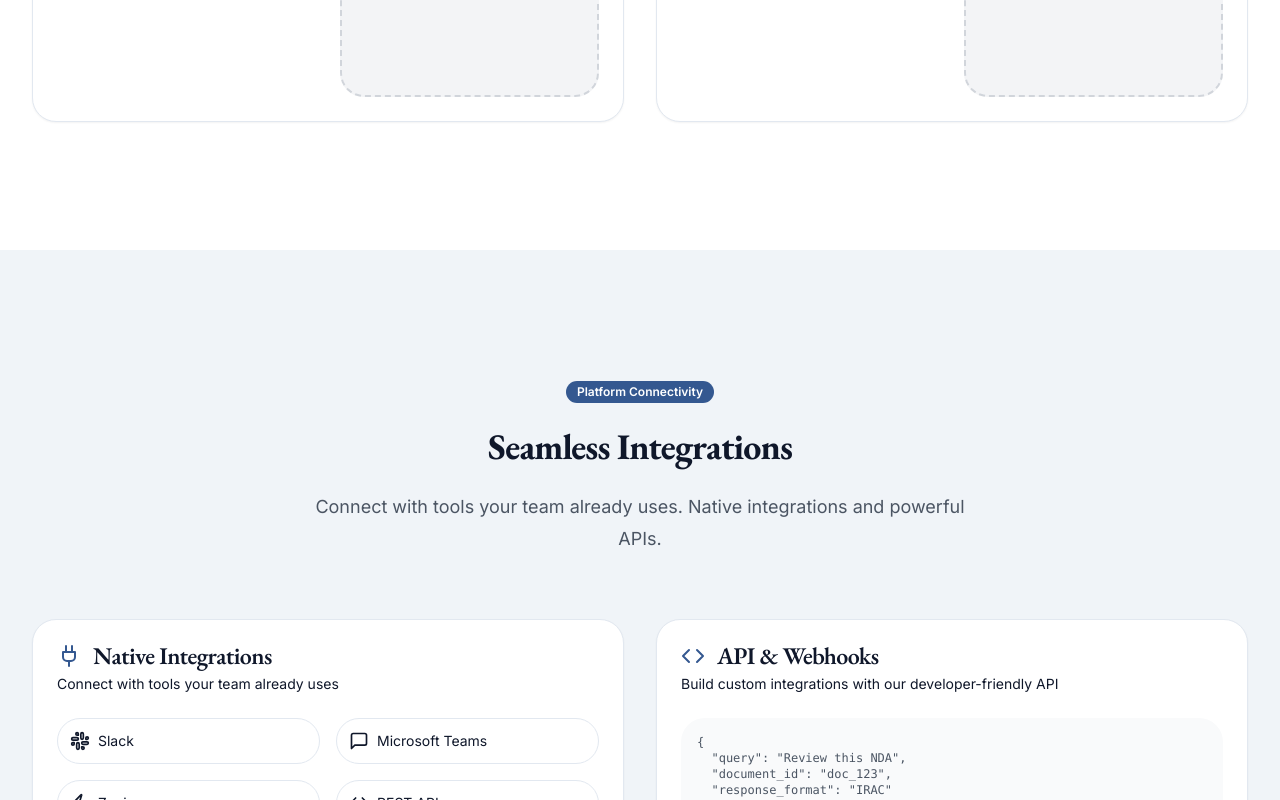
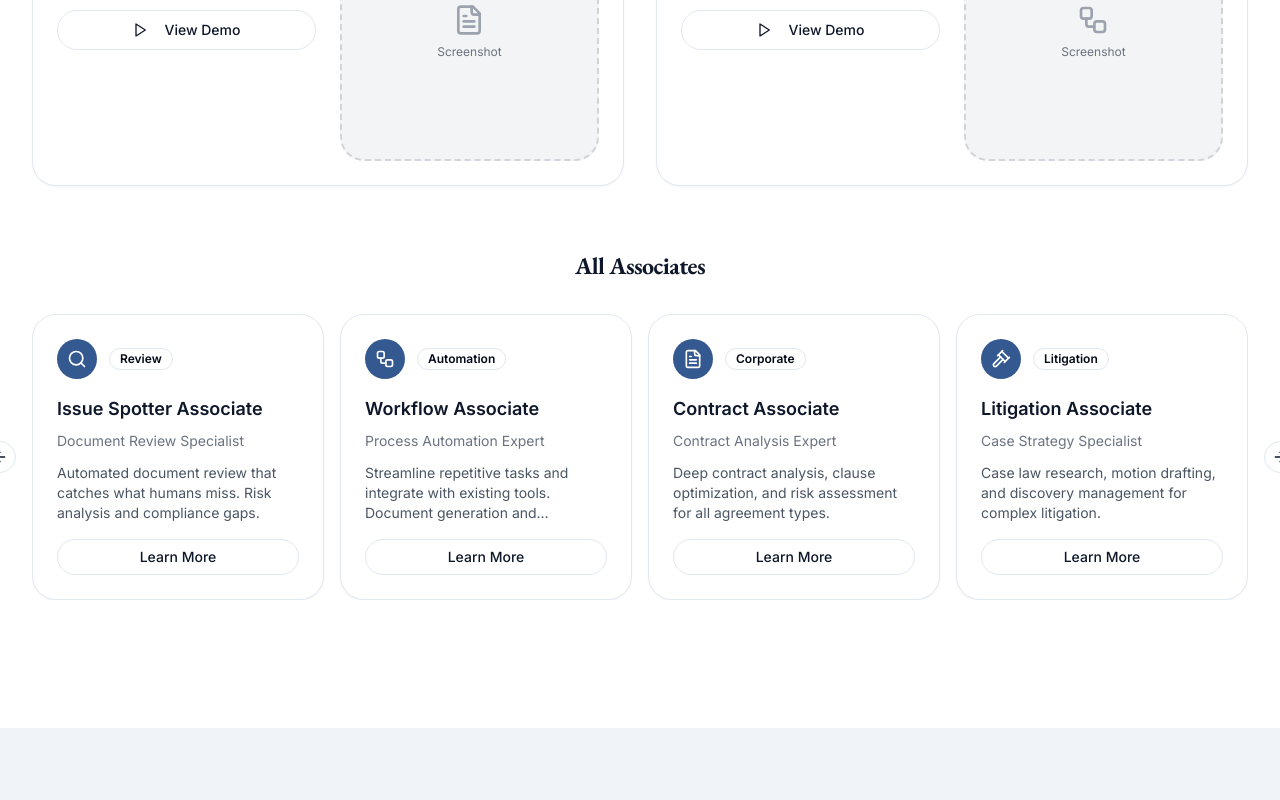
Before and after one commit to ab-boersma/ai-productivity-launch, a React (Vite) app: page /platform in a window 1280 px wide. Shown: the part 2287-3087 px from the top of the page. Built offline with nearby package versions, Linux system fonts and the light colour scheme.

Commit message:
feat: Implement platform page redesign
Reworked the Platform page to include dedicated sections for White Shoe Co-Counsel, White Shoe Associates (with carousel), Integrations, and Data Security. Added space for screenshots and video links in the Co-Counsel and Associates sections.

```diff
--- a/src/pages/Platform.tsx
+++ b/src/pages/Platform.tsx
@@ -4,6 +4,7 @@ import { Footer } from "@/components/Footer";
 import { Button } from "@/components/ui/button";
 import { Card, CardContent, CardDescription, CardHeader, CardTitle } from "@/components/ui/card";
 import { Badge } from "@/components/ui/badge";
+import { Carousel, CarouselContent, CarouselItem, CarouselNext, CarouselPrevious } from "@/components/ui/carousel";
 import { Link } from "react-router-dom";
 import {
   MessageSquare,
@@ -19,8 +20,189 @@ import {
   FileText,
   Users,
   Clock,
-  TrendingUp
+  TrendingUp,
+  Scale,
+  Briefcase,
+  Building,
+  Gavel,
+  Globe,
+  Lock,
+  Target,
+  Brain,
+  Calculator,
+  Database,
+  Eye,
+  Book,
+  Landmark,
+  UserCheck,
+  Award,
+  Lightbulb,
+  BarChart
 } from "lucide-react";
+
+// Associate data for the carousel
+const allAssociates = [
+  {
+    id: 1,
+    name: "Issue Spotter Associate",
+    specialty: "Document Review Specialist",
+    icon: Search,
+    description: "Automated document review that catches what humans miss. Risk analysis and compliance gaps.",
+    category: "Review"
+  },
+  {
+    id: 2,
+    name: "Workflow Associate",
+    specialty: "Process Automation Expert",
+    icon: Workflow,
+    description: "Streamline repetitive tasks and integrate with existing tools. Document generation and approvals.",
+    category: "Automation"
+  },
+  {
+    id: 3,
+    name: "Contract Associate",
+    specialty: "Contract Analysis Expert",
+    icon: FileText,
+    description: "Deep contract analysis, clause optimization, and risk assessment for all agreement types.",
+    category: "Corporate"
+  },
+  {
+    id: 4,
+    name: "Litigation Associate",
+    specialty: "Case Strategy Specialist",
+    icon: Gavel,
+    description: "Case law research, motion drafting, and discovery management for complex litigation.",
+    category: "Litigation"
+  },
+  {
+    id: 5,
+    name: "IP Associate",
+    specialty: "Intellectual Property Expert",
+    icon: Lightbulb,
+    description: "Patent research, trademark analysis, and IP portfolio management across jurisdictions.",
+    category: "IP"
+  },
+  {
+    id: 6,
+    name: "Corporate Associate",
+    specialty: "Corporate Transactions Expert",
+    icon: Building,
+    description: "M&A due diligence, corporate governance, and securities compliance analysis.",
+    category: "Corporate"
+  },
+  {
+    id: 7,
+    name: "Regulatory Associate",
+    specialty: "Compliance Specialist",
+    icon: Shield,
+    description: "Regulatory analysis, compliance monitoring, and policy interpretation across industries.",
+    category: "Regulatory"
+  },
+  {
+    id: 8,
+    name: "Tax Associate",
+    specialty: "Tax Law Expert",
+    icon: Calculator,
+    description: "Tax planning, regulatory compliance, and structuring advice for complex transactions.",
+    category: "Tax"
+  },
+  {
+    id: 9,
+    name: "Employment Associate",
+    specialty: "Labor & Employment Expert",
+    icon: Users,
+    description: "Employment law compliance, workplace policy review, and discrimination analysis.",
+    category: "Employment"
+  },
+  {
+    id: 10,
+    name: "Real Estate Associate",
+    specialty: "Property Law Expert",
+    icon: Landmark,
+    description: "Property transactions, zoning analysis, and real estate development compliance.",
+    category: "Real Estate"
+  },
+  {
+    id: 11,
+    name: "Environmental Associate",
+    specialty: "Environmental Law Expert",
+    icon: Globe,
+    description: "Environmental compliance, permitting analysis, and sustainability policy review.",
+    category: "Environmental"
+  },
+  {
+    id: 12,
+    name: "Securities Associate",
+    specialty: "Securities Law Expert",
+    icon: TrendingUp,
+    description: "Securities compliance, disclosure analysis, and public company governance.",
+    category: "Securities"
+  },
+  {
+    id: 13,
+    name: "Privacy Associate",
+    specialty: "Data Privacy Expert",
+    icon: Lock,
+    description: "GDPR/CCPA compliance, privacy policy analysis, and data governance frameworks.",
+    category: "Privacy"
+  },
+  {
+    id: 14,
+    name: "Immigration Associate",
+    specialty: "Immigration Law Expert",
+    icon: UserCheck,
+    description: "Visa applications, immigration compliance, and workforce mobility planning.",
+    category: "Immigration"
+  },
+  {
+    id: 15,
+    name: "Antitrust Associate",
+    specialty: "Competition Law Expert",
+    icon: Scale,
+    description: "Merger clearance, competition analysis, and antitrust compliance review.",
+    category: "Antitrust"
+  },
+  {
+    id: 16,
+    name: "Banking Associate",
+    specialty: "Financial Services Expert",
+    icon: Briefcase,
+    description: "Banking regulations, financial compliance, and lending documentation review.",
+    category: "Banking"
+  },
+  {
+    id: 17,
+    name: "Insurance Associate",
+    specialty: "Insurance Law Expert",
+    icon: Award,
+    description: "Policy analysis, claims review, and insurance regulatory compliance.",
+    category: "Insurance"
+  },
+  {
+    id: 18,
+    name: "Healthcare Associate",
+    specialty: "Healthcare Law Expert",
+    icon: Brain,
+    description: "HIPAA compliance, healthcare regulations, and medical device approval processes.",
+    category: "Healthcare"
+  },
+  {
+    id: 19,
+    name: "Ethics Associate",
+    specialty: "Legal Ethics Expert",
+    icon: Target,
+    description: "Professional responsibility, conflict analysis, and ethics opinion guidance.",
+    category: "Ethics"
+  },
+  {
+    id: 20,
+    name: "Analytics Associate",
+    specialty: "Legal Analytics Expert",
+    icon: BarChart,
+    description: "Data-driven insights, performance metrics, and predictive legal analytics.",
+    category: "Analytics"
+  }
+];
 
 export default function Platform() {
   return (
@@ -111,10 +293,13 @@ export default function Platform() {
               White Shoe Associates
             </h2>
             <p className="mt-6 text-lg leading-8 text-gray-600">
-              Specialized AI assistants that handle specific legal workflows with expert precision.
+              20 specialized AI assistants that handle specific legal workflows with expert precision.
             </p>
           </div>
 
+          {/* Featured Associates */}
+          <div className="mb-16">
+            <h3 className="text-2xl font-bold text-midnight-brief mb-8 text-center">Featured Associates</h3>
             <div className="grid grid-cols-1 gap-8 lg:grid-cols-2">
               {/* Issue Spotter Associate */}
               <Card className="hover:shadow-lg transition-shadow">
@@ -217,6 +402,57 @@ export default function Platform() {
                   </div>
                 </CardContent>
               </Card>
+            </div>
+          </div>
+
+          {/* All Associates Carousel */}
+          <div>
+            <h3 className="text-2xl font-bold text-midnight-brief mb-8 text-center">All Associates</h3>
+            <Carousel
+              opts={{
+                align: "start",
+                loop: true,
+              }}
+              className="w-full"
+            >
+              <CarouselContent className="-ml-2 md:-ml-4">
+                {allAssociates.map((associate) => {
+                  const IconComponent = associate.icon;
+                  return (
+                    <CarouselItem key={associate.id} className="pl-2 md:pl-4 md:basis-1/2 lg:basis-1/3 xl:basis-1/4">
+                      <Card className="h-full hover:shadow-md transition-shadow">
+                        <CardContent className="p-6">
+                          <div className="flex items-center gap-3 mb-4">
+                            <div className="flex h-10 w-10 items-center justify-center rounded-lg bg-slate-docket">
+                              <IconComponent className="h-5 w-5 text-pure-white" />
+                            </div>
+                            <div className="flex-1">
+                              <Badge variant="outline" className="text-xs mb-1">
+                                {associate.category}
+                              </Badge>
+                            </div>
+                          </div>
+                          <h4 className="font-semibold text-lg mb-2 text-midnight-brief">
+                            {associate.name}
+                          </h4>
+                          <p className="text-sm text-gray-500 mb-3">
+                            {associate.specialty}
+                          </p>
+                          <p className="text-sm text-gray-600 mb-4 line-clamp-3">
+                            {associate.description}
+                          </p>
+                          <Button variant="outline" size="sm" className="w-full">
+                            Learn More
+                          </Button>
+                        </CardContent>
+                      </Card>
+                    </CarouselItem>
+                  );
+                })}
+              </CarouselContent>
+              <CarouselPrevious />
+              <CarouselNext />
+            </Carousel>
           </div>
         </div>
       </section>
```
Lines whose indentation alone changed are shown as unchanged.
